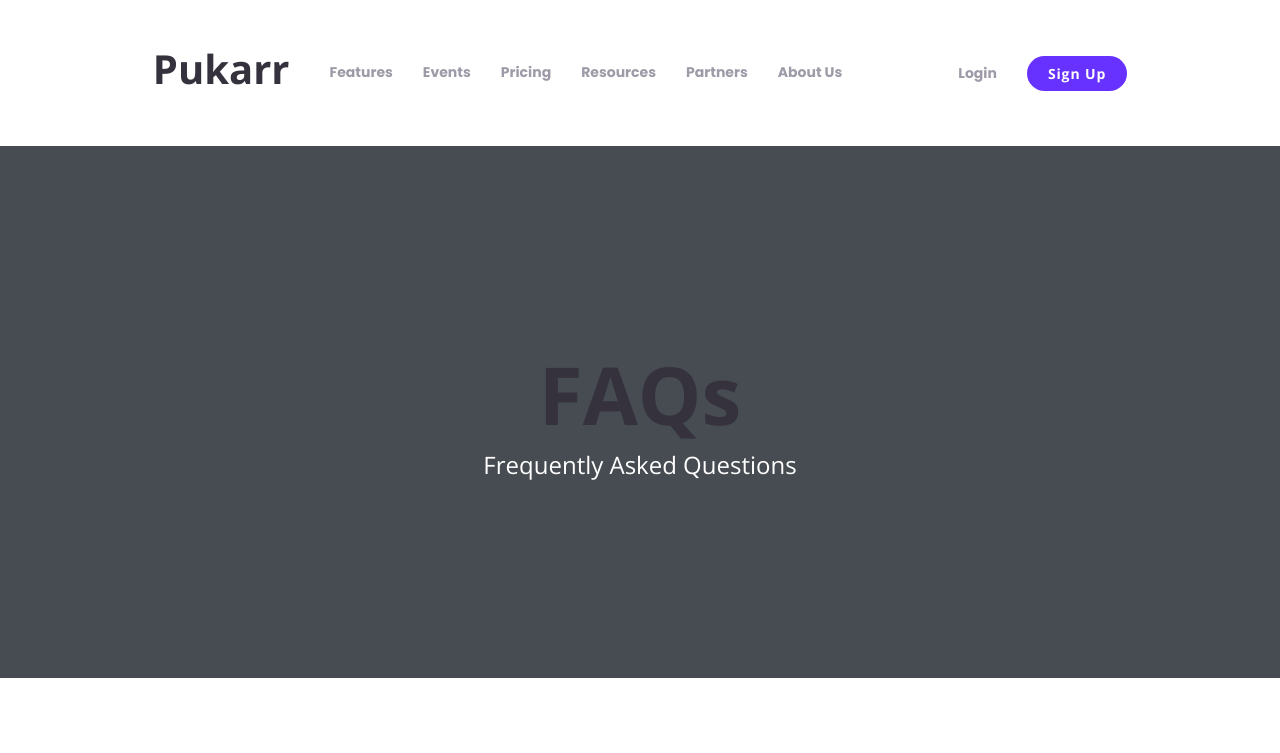
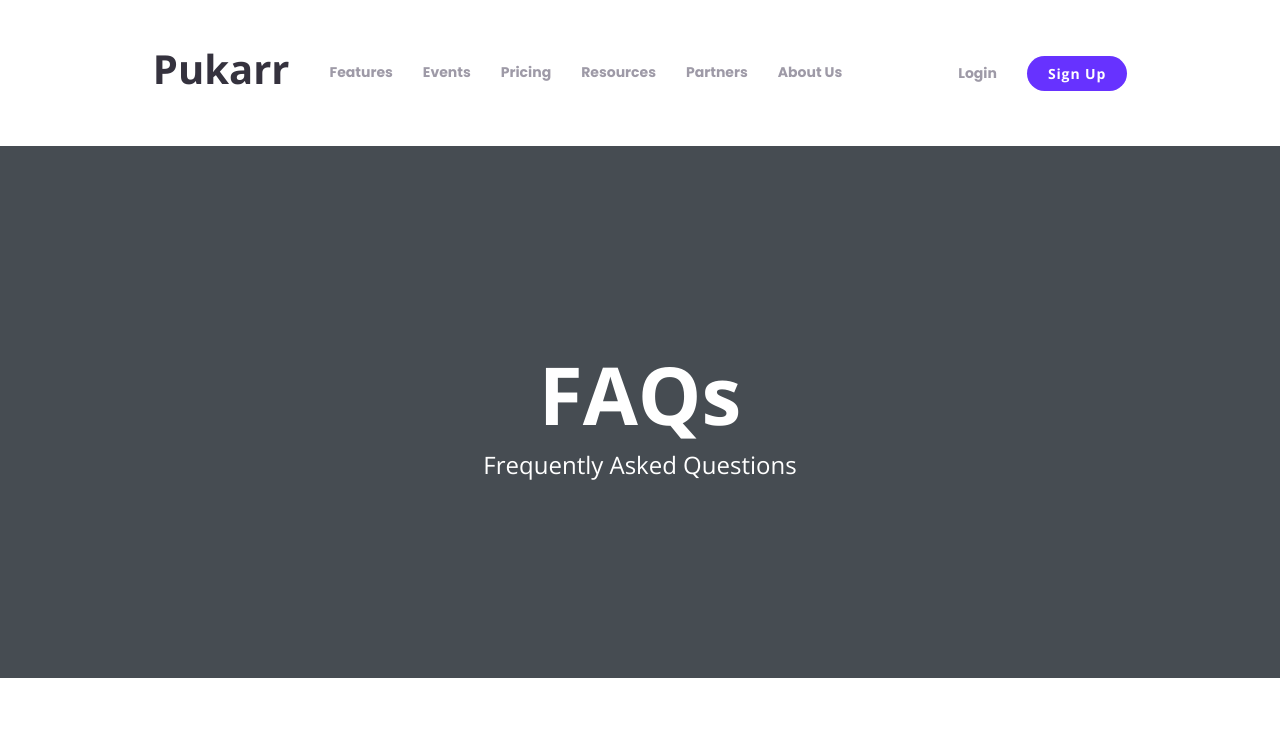
Before and after one commit to uditkatyal/pukarr_SIH, a website: page frontend/faqs.html in a window 1280 px wide. Shown: the top 753 px of the page. Drawn offline with nearby package versions, Linux system fonts and the light colour scheme.

Commit message:
faqs updated

```diff
--- a/frontend/faqs.html
+++ b/frontend/faqs.html
@@ -75,7 +75,7 @@
         <div class="row gx-4 gx-lg-5 justify-content-center">
           <div class="col-md-10 col-lg-8 col-xl-7">
             <div class="site-heading">
-              <h1>FAQs</h1>
+              <h1 style="color: white;">FAQs</h1>
               <span class="subheading">Frequently Asked Questions</span>
             </div>
           </div>
```
